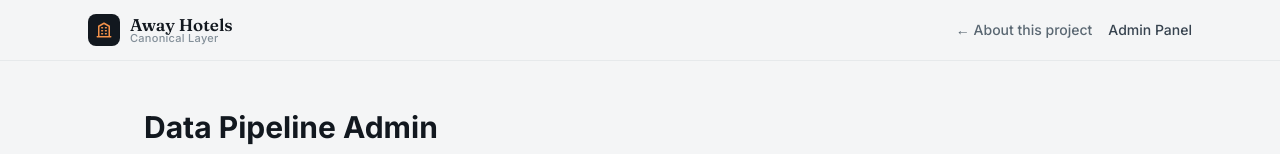
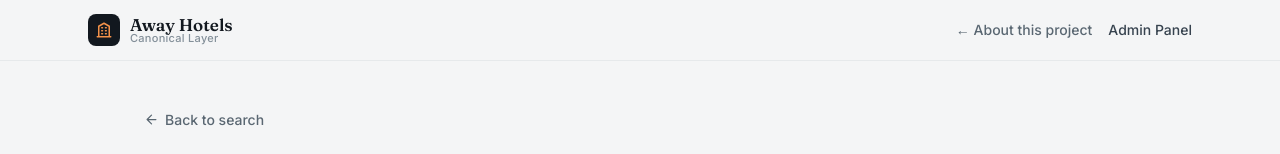
Before and after one commit to Anantvarma11/atlas-Ai-engineering-intern-task, a React (Vite) app in the folder frontend/: page /app/admin in a window 1280 px wide. Shown: the top 154 px of the page. Built offline with nearby package versions, Linux system fonts and the light colour scheme; no server answers.

Commit message:
docs: add live demo links to README and include back navigation in AdminPage

```diff
--- a/frontend/src/pages/AdminPage.tsx
+++ b/frontend/src/pages/AdminPage.tsx
@@ -1,4 +1,5 @@
 import { useState, useEffect } from "react";
+import { Link } from "react-router-dom";
 import { API_BASE } from "../api/client";
 
 interface StagedFile {
@@ -126,6 +127,12 @@ export function AdminPage() {
 
   return (
     <div className="mx-auto max-w-5xl px-4 py-12">
+      <Link to="/app" className="mb-5 inline-flex items-center gap-1.5 text-sm font-medium text-ink-500 transition hover:text-ink-900">
+        <svg width="15" height="15" viewBox="0 0 24 24" fill="none" stroke="currentColor" strokeWidth="2">
+          <path d="M19 12H5m0 0 7 7m-7-7 7-7" strokeLinecap="round" strokeLinejoin="round" />
+        </svg>
+        Back to search
+      </Link>
       <h1 className="text-3xl font-bold text-ink-900 mb-8">Data Pipeline Admin</h1>
 
       {uploadStatus && (
```
Also changed, not shown: 1 other file (tests, documents, lock files or other folders).
